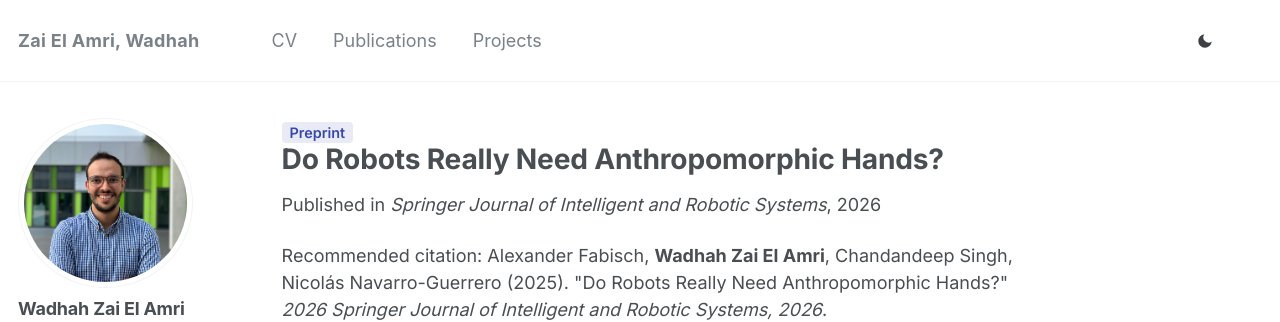
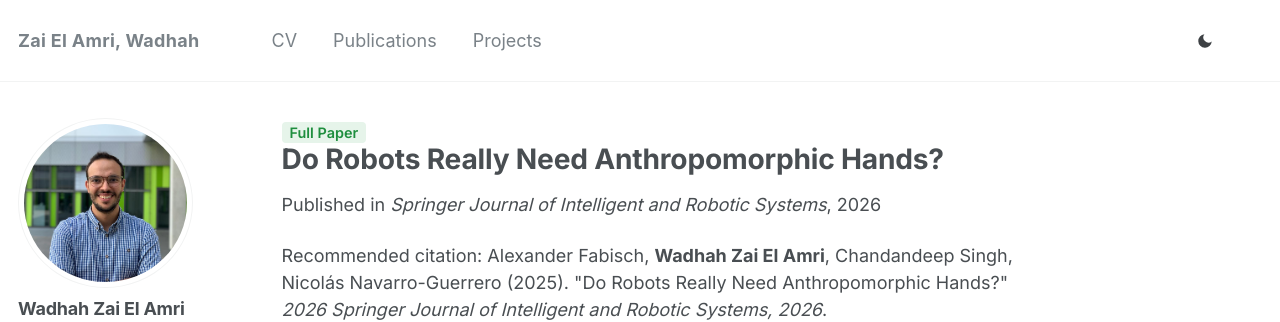
Before and after one commit to wzaielamri/wzaielamri.github.io, a Jekyll site: the page built from _publications/robotic_hand.md, in a window 1280 px wide and 900 px high. Shown: the top 322 px of the window. Built offline with Jekyll 4.4.1, drawn with Linux system fonts in a browser that asks for light colours; some web fonts are replaced.

Commit message:
update full_paper

```diff
--- a/_publications/robotic_hand.md
+++ b/_publications/robotic_hand.md
@@ -6,7 +6,7 @@ excerpt: 'Topics: Robotics Hands, Grippers, Smart Prosthetics, Manipulation, Gra
 date: 2026-06-30
 venue: 'Springer Journal of Intelligent and Robotic Systems'
 paperurl: 'https://arxiv.org/abs/2508.05415'
-pub_type: 'preprint'
+pub_type: 'full_paper'
 citation: 'Alexander Fabisch, <b>Wadhah Zai El Amri</b>, Chandandeep Singh, Nicolás Navarro-Guerrero (2025). &quot;Do Robots Really Need Anthropomorphic Hands?&quot; <i>2026 Springer Journal of Intelligent and Robotic Systems, 2026</i>.'
 ---
 
```
